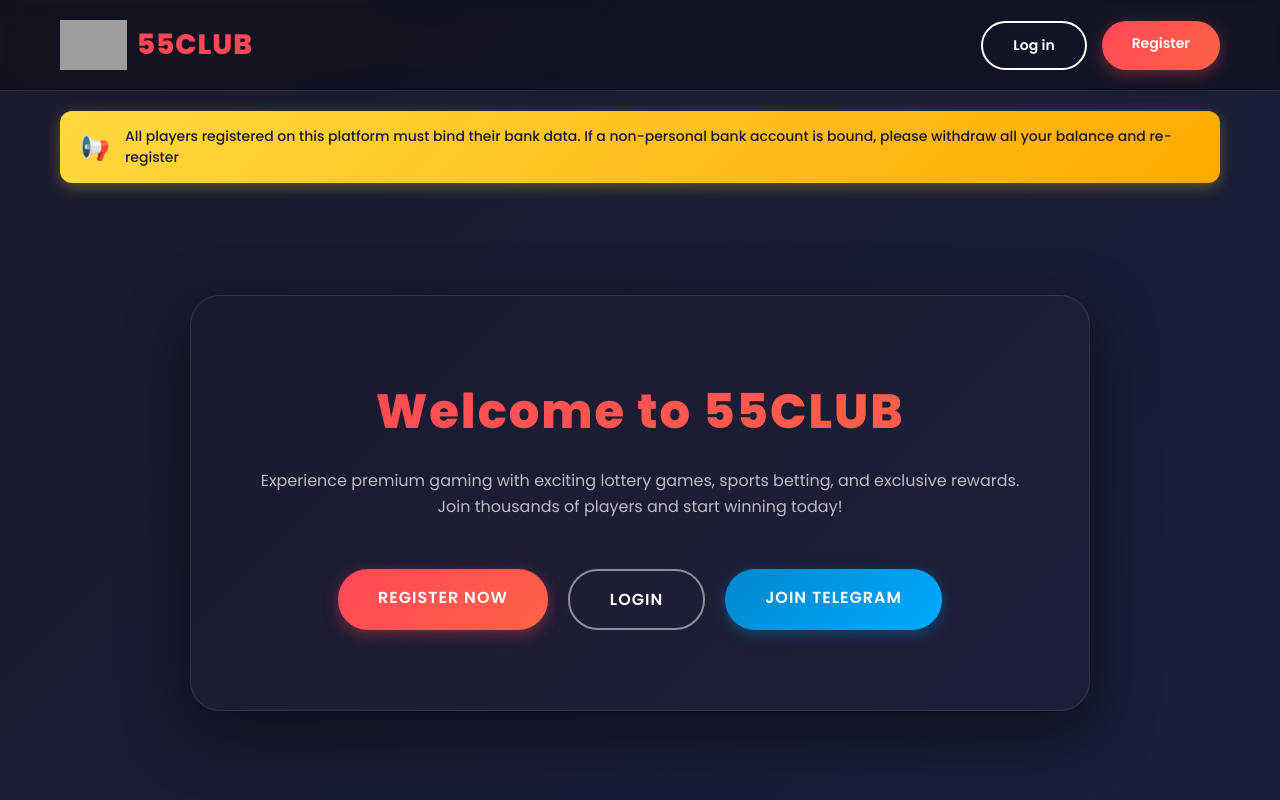
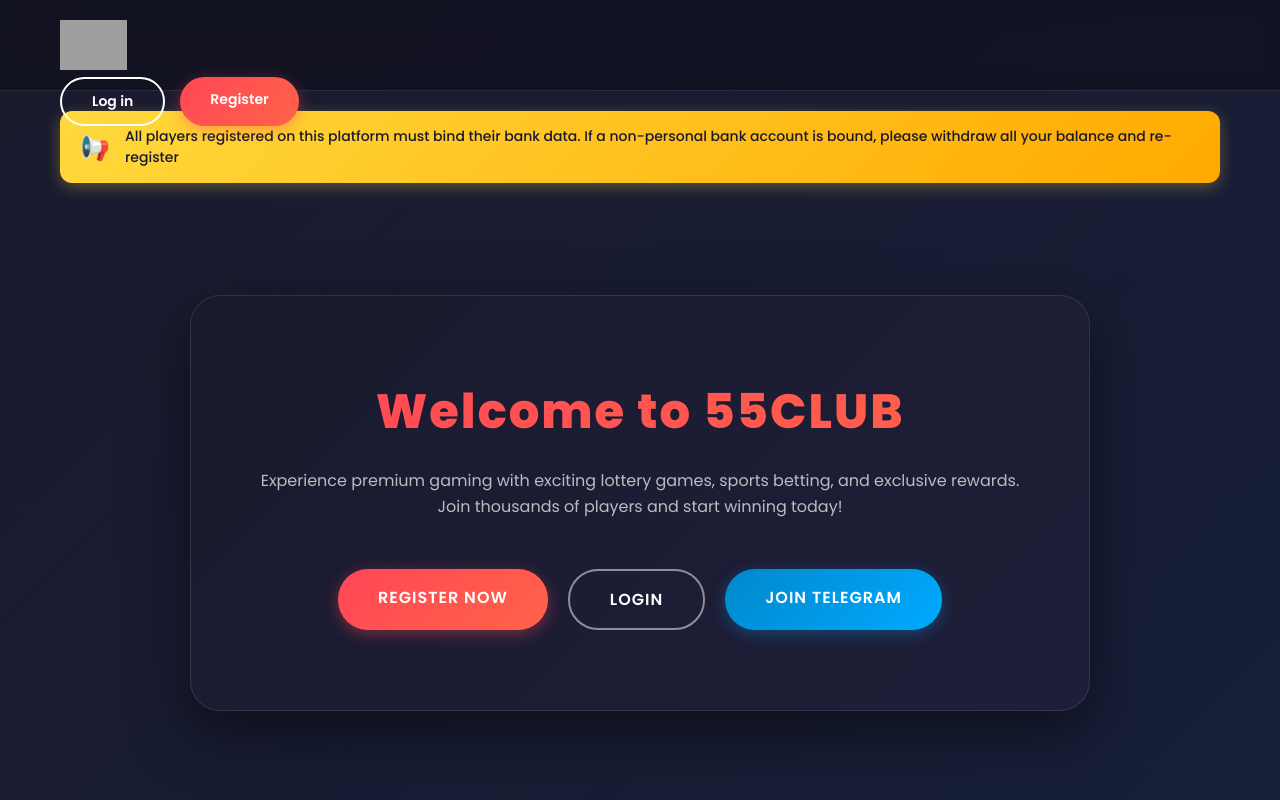
Before and after one commit to unknitin07/concept, a plain HTML site: page index.html in a window 1280 px wide. Shown: the top 800 px of the page. Drawn offline with Linux system fonts and the light colour scheme; grey boxes are pictures that could not be loaded.

Commit message:
Update index.html

```diff
--- a/index.html
+++ b/index.html
@@ -482,9 +482,6 @@
                 <div class="logo">
                     <div class="logo-icon">
                         <img src="https://55club.app/assets/png/logo-fa11faa6.png" alt="55CLUB">
-                    </div>
-                    <div class="logo-text">55CLUB</div>
-                </div>
                 <div class="auth-buttons">
                     <a href="#" class="btn btn-login">Log in</a>
                     <a href="https://55club.app/#/register?invitationCode=865778641542" class="btn btn-register">Register</a>
```
